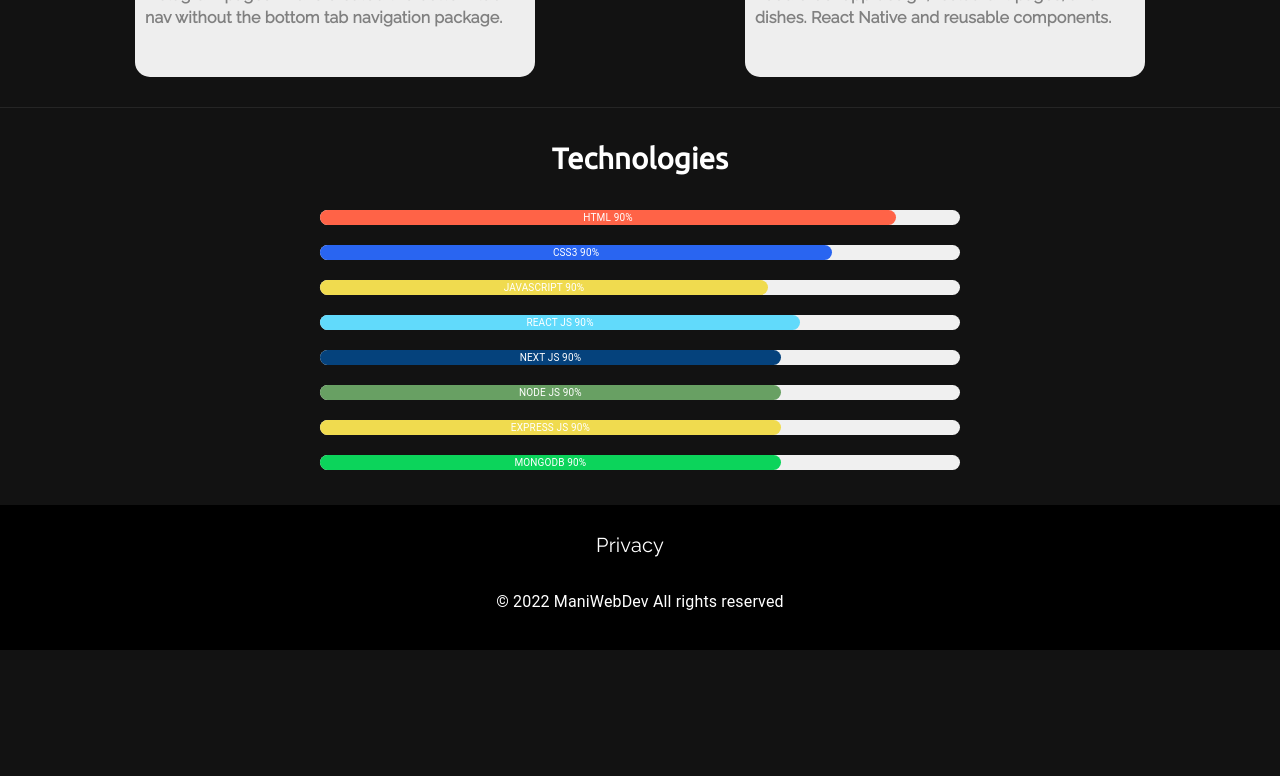
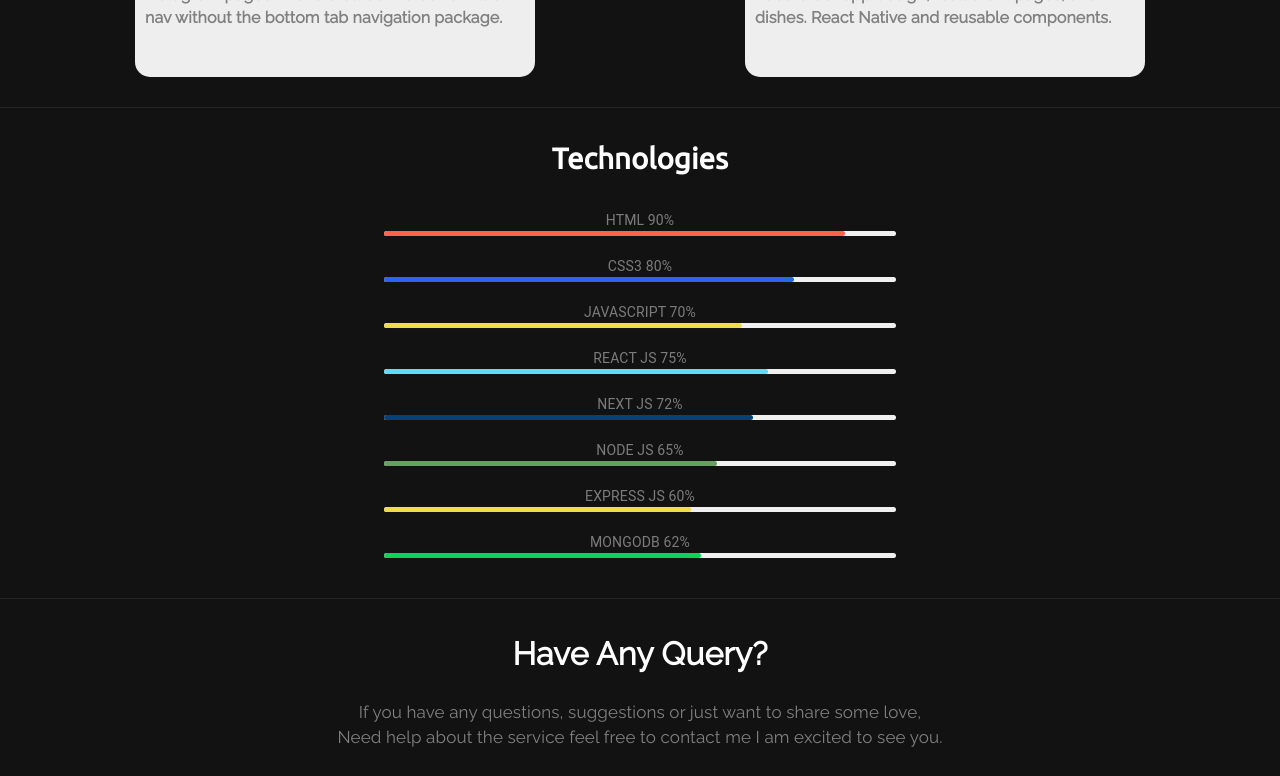
Before and after one commit to codeworld10/maniweb, a Next.js app: page / in a window 1280 px wide. Shown: the part 2000-2776 px from the top of the page. Before the commit the page ends 2650 px from the top, so only its background shows below. Built offline with nearby package versions, Linux system fonts and the light colour scheme.

Commit message:
contact added

```diff
--- /dev/null
+++ b/Components/Contact.js
@@ -0,0 +1,28 @@
+import styles from "../styles/contact.module.css";
+import Head from "next/head"
+import Form from "./Form";
+import FBPIXEL from "./FBPIXEL";
+const Contact = () => {
+  return (
+    <>
+      <Head>
+  <FBPIXEL/>
+</Head>
+
+      <div className={styles.contact_main}>
+        <div className={styles.cnt_text}>
+          <h1 className={styles.headcont}>Have Any Query?</h1>
+          <span className={styles.spen}>
+            <p>
+              If you have any questions, suggestions or just want to share some love,  <br></br> Need help about the service feel free to contact
+              me I am excited to see you.
+            </p>
+          </span>
+        </div>
+      </div>
+      <Form/>
+    </>
+  );
+}
+
+export default Contact;
--- a/Components/Navv.js
+++ b/Components/Navv.js
@@ -42,16 +42,6 @@ const Navv = () => {
             <li className="list">
               <Link href="/" passHref className="active">
                Home
-              </Link>
-            </li>
-            <li className="list">
-              <Link href="/services" passHref className="active">
-                Services
-              </Link>
-            </li>
-            <li className="list">
-              <Link href="/contact" passHref className="active">
-               Contact
               </Link>
             </li>
           </ul>
@@ -116,16 +106,6 @@ const Navv = () => {
                Home
               </Link>
             </li>
-            <li>
-              <Link href="/services" passHref className='action'>
-               Services
-              </Link>
-            </li>
-            <li>
-              <Link href="/contact" passHref className='action'>
-               Contact
-              </Link>
-            </li>
           </ul>
         </nav>
       </header>
--- a/Components/Progress.js
+++ b/Components/Progress.js
@@ -1,86 +1,100 @@
-import React, {useState} from 'react'
+import React, { useState } from "react";
 
 const Progress = () => {
   const [progressValue, setProgressValue] = useState(90);
-    const [css, setCss] = useState(80)
-    const [javascript, setJavascript] = useState(70)
-    const [react, setReact] = useState(75)
-    const [next, setNext] = useState(72)
+  const [css, setCss] = useState(80);
+  const [javascript, setJavascript] = useState(70);
+  const [react, setReact] = useState(75);
+  const [next, setNext] = useState(72);
+  const [node, setNode] = useState(65);
+  const [express, setExpress] = useState(60);
+  const [mongo, setMongo] = useState(62);
   return (
     <>
-    <div className='Progress_center'>
+      <div className="Progress_center">
+        HTML 90%
         <div className="progress-bar-container">
           <div
             className="HTML"
-      style={{ width: `${progressValue}%`, transition: 'width 0.3s' }}
-    >HTML 90%</div>
+            style={{ width: `${progressValue}%`, transition: "width 0.3s" }}
+          ></div>
         </div>
       </div>
 
-    <div className='Progress_center'>
+      <div className="Progress_center">
+        CSS3 80%
         <div className="progress-bar-container">
           <div
             className="CSS"
-      style={{ width: `${css}%`, transition: 'width 0.3s' }}
-    >CSS3 90%</div>
+            style={{ width: `${css}%`, transition: "width 0.3s" }}
+          ></div>
         </div>
       </div>
 
-    <div className='Progress_center'>
+      <div className="Progress_center">
+        JAVASCRIPT 70%
         <div className="progress-bar-container">
           <div
             className="JAVASCRIPT"
-      style={{ width: `${javascript}%`, transition: 'width 0.3s' }}
-    >JAVASCRIPT 90%</div>
+            style={{ width: `${javascript}%`, transition: "width 0.3s" }}
+          ></div>
         </div>
       </div>
 
-    <div className='Progress_center'>
+      <div className="Progress_center">
+        REACT JS 75%
         <div className="progress-bar-container">
           <div
             className="REACT"
-      style={{ width: `${react}%`, transition: 'width 0.3s' }}
-    >REACT JS 90%</div>
+            style={{ width: `${react}%`, transition: "width 0.3s" }}
+          ></div>
         </div>
       </div>
 
-    <div className='Progress_center'>
+      <div className="Progress_center">
+        NEXT JS 72%
         <div className="progress-bar-container">
           <div
             className="NEXT"
-      style={{ width: `${next}%`, transition: 'width 0.3s' }}
-    >NEXT JS 90%</div>
+            style={{ width: `${next}%`, transition: "width 0.3s" }}
+          ></div>
         </div>
       </div>
 
-    <div className='Progress_center'>
+      <div className="Progress_center">
+        NODE JS 65%
         <div className="progress-bar-container">
           <div
             className="NODE"
-      style={{ width: `${next}%`, transition: 'width 0.3s' }}
-    >NODE JS 90%</div>
+            style={{ width: `${node}%`, transition: "width 0.3s" }}
+          ></div>
         </div>
       </div>
 
-    <div className='Progress_center'>
+      <div className="Progress_center">
+        EXPRESS JS 60%
         <div className="progress-bar-container">
           <div
             className="EXPRESS"
-      style={{ width: `${next}%`, transition: 'width 0.3s' }}
-    >EXPRESS JS 90%</div>
+            style={{ width: `${express}%`, transition: "width 0.3s" }}
+          ></div>
         </div>
       </div>
 
-    <div className='Progress_center'>
+      <div className="Progress_center">
+        MONGODB 62%
         <div className="progress-bar-container">
           <div
             className="MONGO"
-      style={{ width: `${next}%`, transition: 'width 10.5s ease-in-out' }}
-    >MONGODB 90%</div>
+            style={{
+              width: `${mongo}%`,
+              transition: "width 10.5s ease-in-out",
+            }}
+          ></div>
         </div>
       </div>
     </>
-  )
-}
+  );
+};
 
-export default Progress
+export default Progress;
--- a/pages/index.js
+++ b/pages/index.js
@@ -10,6 +10,7 @@ import CssBaseline from "@mui/material/CssBaseline";
 import Divider from "@mui/material/Divider";
 import React, {useState} from "react";
 import Progress from "../Components/Progress";
+import Contact from "../Components/contact";
 
 const darkTheme = createTheme({
   palette: {
@@ -287,8 +288,10 @@ const index = () => {
           <h3>Technologies</h3>
         </div>
        <Progress />
-        <Footer />
+       <Divider className="divide" light />
+       <Contact />
       </ThemeProvider>
+      <Footer />
     </>
   );
 };
--- a/styles/contact.module.css
+++ b/styles/contact.module.css
@@ -1,10 +1,4 @@
-div .contact_main{
-    display: flex;
-    justify-content: space-around;
-    align-items: center;
-    background-color: skyblue;
-    height: 700px;
-}
+
 .cnt_text{
     color: white;
 
@@ -12,13 +6,16 @@ div .contact_main{
     font-family: "Raleway", sans-serif;
 }
 
-
+.headcont{
+  text-align: center;
+}
 .headcont:hover{
   color: #f00f80;
 
 }
 .spen{
   font-size: 17px;
+  text-align: center;
 }
 
 .ct_para{
@@ -26,11 +23,6 @@ div .contact_main{
 }
 .spen {
   color: grey;
-}
-
-.cntnimg{
-    border-radius: 50%;
-    animation: zoom-in-zoom-out 7s ease-out infinite;
 }
 @keyframes zoom-in-zoom-out {
     0% {
@@ -45,80 +37,28 @@ div .contact_main{
   }
   .social_cnt{
       display: flex;
-      justify-content: center;
-
+      justify-content: right;
       align-items: center;
-      background-color: #bae4f88e;
-      padding: 10px 10px 10px 10px;
+      padding: 2px 2px 2px 2px;
   }
   .cntmedia{
       cursor: pointer;
-      margin-top: 10px;
-      margin: 15px;
+      margin: 5px;
   }
   .cntmedia:hover{
-
       transform: rotate(360deg);
       transition: 3s;
-
-  }
-  .quick{
-      text-align: center;
-      font-size: 18px;
-
-
   }
 
   @media (max-width: 870px) {
-    div .contact_main{
-      height: 860px;
-      display: flex;
-      flex-direction: column;
-      justify-content: space-around;
-      align-items: center;
-    }
    .cnt_text{
      text-align: center;
    }
 
   }
 
-  @media (max-width: 400px) {
-
-div .contact_main{
-height: 700px;
-}
-
-
-.quick{
-  font-size: 18px;
-}
-  }
-
   @media (max-width: 294px) {
     .cnt_text{
       font-size: 18px;
     }
-    .quick{
-      font-size: 18px;
-    }
-
-
   }
-
-  @media (max-width: 257px) {
-
-   div .contact_main{
-      height: 500px;
-    }
-
-    .quick{
-      font-size: 16px;
-    }
-  }
-  @media (max-width: 224px) {
-
-    .quick{
-      font-size: 13px;
-    }
-  }
--- a/styles/globals.css
+++ b/styles/globals.css
@@ -254,11 +254,10 @@ div .Global-images {
 /*--------------------contact form --------------*/
 
 .formwork {
-  color: white;
-  background-color: #bae4f88e;
+  color: rgb(107, 107, 107);
+  background-color: #ffffff;
   width: 770px;
   padding: 10px 0px 10px 25px;
-  line-height: 30px;
   border-radius: 5px;
 }
 
@@ -281,7 +280,6 @@ div .Global-images {
 .frmcntr {
   display: flex;
   justify-content: center;
-  margin-top: 20px;
 }
 
 .btrr {
@@ -746,10 +744,6 @@ div .section1 {
 .secicon:hover{
   background-color: rgba(255, 0, 98, 0.493);
 }
-.MuiLinearProgress-bar {
-  transition: none;
-}
-
 
 .img {
   margin-right: 50px;
@@ -1078,10 +1072,12 @@ div .serpara2 {
   justify-content: center;
   flex-direction: column;
   align-items: center ;
+  font-size: 14px;
+  color: #7c7c7c;
 }
 
 .progress-bar-container {
-  height: 15px;
+  height: 5px;
   background-color: #f0f0f0;
   border-radius: 10px;
   margin-bottom: 20px;
@@ -1089,7 +1085,7 @@ div .serpara2 {
   margin-left: 30px;
   margin-right: 30px;
   align-self: center;
-  width: 50%;
+  width: 20%;
 }
 
 .HTML {
@@ -1273,6 +1269,9 @@ div .serpara2 {
 
   .text {
     padding: 20px;
+  }
+  .progress-bar-container {
+    width: 40%;
   }
 }
 
@@ -1481,6 +1480,9 @@ div .serpara2 {
     width: 250px;
     height: 250px;
     border-radius: 15px;
+  }
+  .progress-bar-container {
+    width: 60%;
   }
 }
 
@@ -1617,6 +1619,9 @@ div .serpara2 {
     margin-left: 10px;
     margin-right: 10px;
   }
+  .progress-bar-container {
+    width: 70%;
+  }
 }
 
 @media (max-width: 360px) {
```
Also changed, not shown: Components/Form.js (+65 -0 lines), pages/contact.js (deleted, +0 -119 lines). Lines whose indentation alone changed are shown as unchanged.
